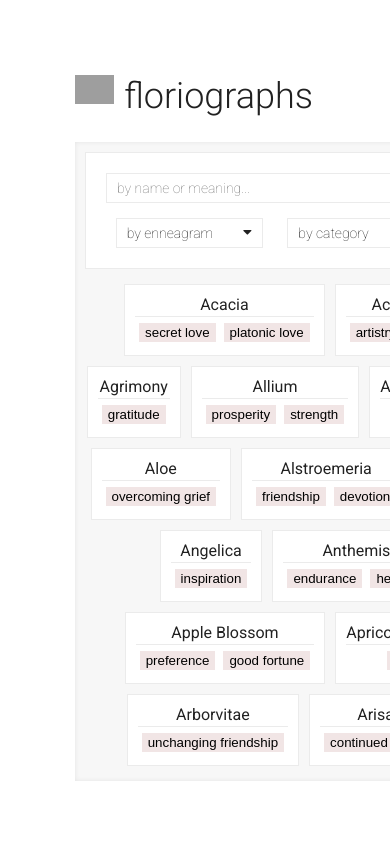
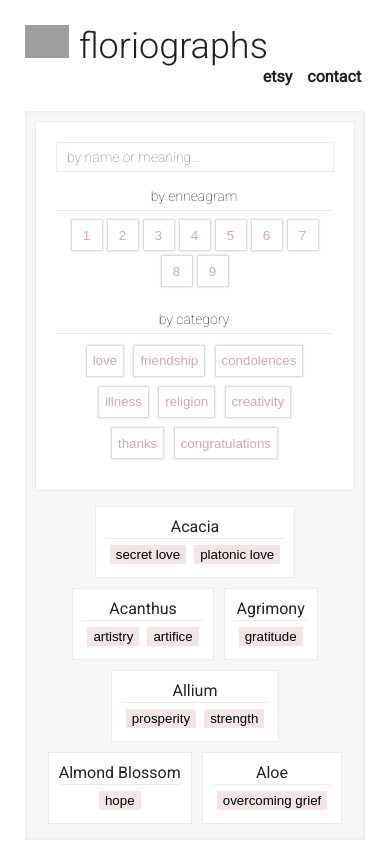
Before and after one commit to floriographs/floriographs.github.io, a plain HTML site: page index.html in a window 390 px wide. Drawn offline with Linux system fonts and the light colour scheme; grey boxes are pictures that could not be loaded.

Commit message:
added more mobile changes

```diff
--- a/index.html
+++ b/index.html
@@ -28,8 +28,10 @@
     <div class="main">
 
         <div class="header">
+            <div class="header-left">
             <div class="logo"><img src="peony.png" /></div>
             <div class="title">floriographs</div>
+            </div>
             <div class="links">
                 <ul>
                     <li><a href="http://etsy.com/shop/floriographs" target="_blank" title="Etsy">etsy</a></li>
--- a/main.css
+++ b/main.css
@@ -15,7 +15,7 @@ body {
     flex-direction: column;
     height: 100%;
     overflow:hidden;
-    min-width: 600px;
+    min-width: 300px;
 }
 
 .header {
@@ -33,14 +33,16 @@ body {
             width: 100%;
         }
 
+        .header .header-left {
+            display: flex;
+        }
+
     .header .title {
         font-size: 36px;
-        width: 50%;
         font-weight: 300;
     }
 
     .header .links {
-        width: 50%;
         text-align: right;
     }
 
@@ -306,9 +308,9 @@ input.search-tab:focus {
 
         *::-webkit-scrollbar,
 *::-webkit-scrollbar-thumb {
-  width: 26px;
+  width: 16px;
   background-clip: padding-box;
-  border: 10px solid transparent;
+  border-right: 10px solid transparent;
 }
 *::-webkit-scrollbar-thumb {
     box-shadow: inset 0 0 0 10px;
@@ -345,4 +347,82 @@ input.search-tab:focus {
     .enneagram .dropdown-content {
         margin-left: 0;
     }
-}
+
+    .header {
+        padding: 25px;
+    }
+
+    .content {
+        padding: 0 25px 25px;
+        height: calc(100% - 125px);
+    }
+
+    .filter {
+        width: calc(100% - 115px);
+    margin: 101px 32px;
+    }
+  }
+    @media only screen and (max-width: 475px) {
+        .searchbar-right {
+            flex-direction: column;
+            align-items: center;
+              margin-top: 0;
+        }
+
+        .category-tab, .category .dropdown-content {
+            margin-left: 0;
+        }
+
+        body {
+            min-width: 300px;
+        }
+
+        .dropdown {
+            margin-top: 10px;
+        }
+
+        .header {
+            flex-direction: column;
+        }
+
+        .dropdown i {
+            display: none;
+        }
+
+        .enneagram-tab, .category-tab {
+            justify-content: center;
+            width: calc(100% - 22px);
+            border-top: none;
+            border-left: none;
+            border-right: none;
+        }
+
+        .dropdown {
+            width: 100%;
+            display: flex;
+            flex-direction: column;
+        }
+
+        .dropdown-content {
+            display: flex !important;
+            position: relative;
+            width: calc(100% - 13px) !important;
+            box-shadow: none;
+            flex-wrap: wrap;
+    justify-content: center;
+        }
+
+        .enneagram .dropdown-content button {
+            margin: 3px !important;
+        }
+
+        .dropdown-content button:last-of-type {
+            display: none;
+        }
+        .category button {
+            width: auto !important;
+        }
+        .filter {
+            margin-top: 275px;
+        }
+    }
```
